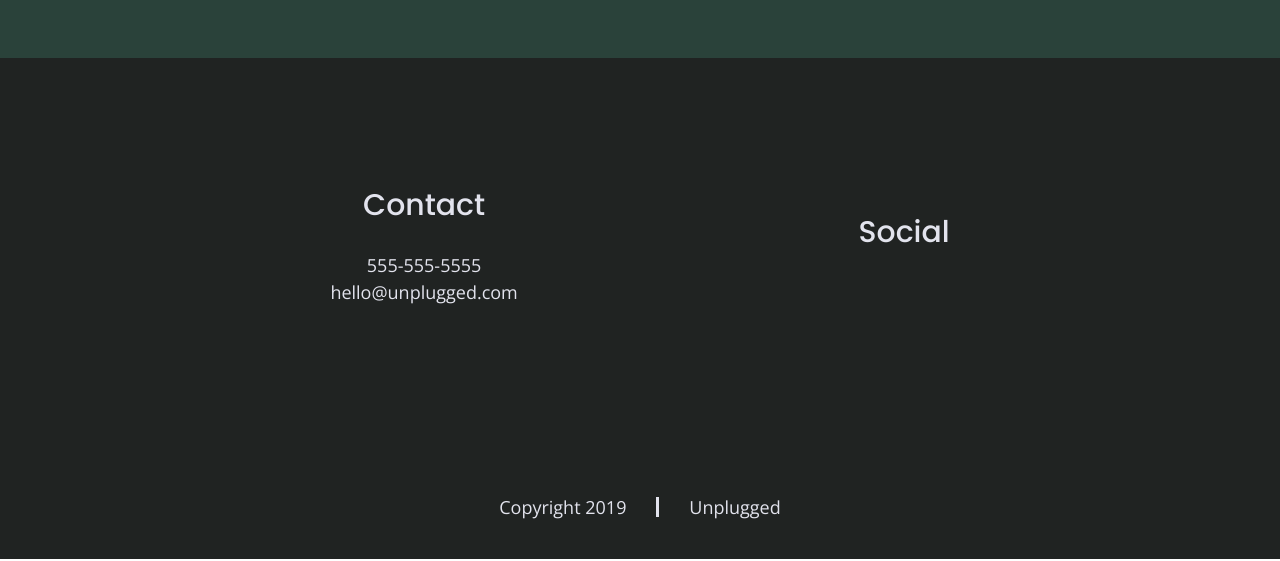
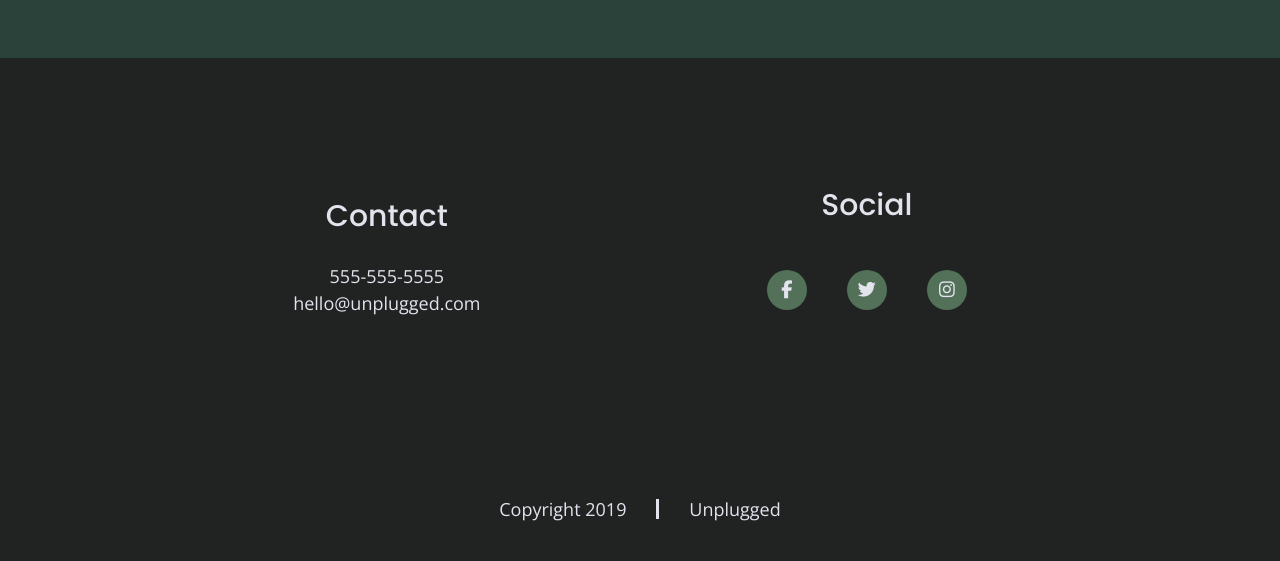
Before and after one commit to Hayley-A/unplugged-retreat, a website built with Parcel: page index.html in a window 1280 px wide. Shown: the part 2401-2962 px from the top of the page. Built offline with nearby package versions, Linux system fonts and the light colour scheme.

Commit message:
Icons styled in CSS

```diff
--- a/css/main.css
+++ b/css/main.css
@@ -229,7 +229,7 @@ footer .content-wrapper {
   flex-flow: row wrap;
   justify-content: space-between;
   align-items: center;
-  margin-bottom: 50px;
+  margin-bottom: 30px;
 
 }
 
@@ -253,9 +253,20 @@ footer .social {
 }
 
 footer .social-icons {
+  width: 100%;
   display: flex;
   justify-content: space-around;
   align-items: center;
+}
+
+footer .social-icons a {
+  display: flex;
+  width: 40px;
+  height: 40px;
+  border-radius: 40px;
+  background-color: #527158;
+  align-items: center;
+  justify-content: center;
 }
 
 footer .social-icons p {
@@ -713,6 +724,10 @@ footer .contact {
   margin-bottom: 0;
 }
 
+footer .social-icons p {
+  padding: 0 20px;
+}
+
 footer .copyright {
   max-width: 640px;
 }
--- a/index.html
+++ b/index.html
@@ -189,9 +189,9 @@
 
           <h3>Social</h3>
           <div class="social-icons">
-            <p><a href="https://www.facebook.com/yoursite" target="_blank"></a></p>
-            <p><a href="TWITTER" target="_blank"></a></p>
-            <p><a href="INSTA" target="_blank"></a></p>
+            <p><a href="https://www.facebook.com/yoursite" target="_blank"><i class="fab fa-facebook-f"></i></a></p>
+            <p><a href="TWITTER" target="_blank"><i class="fab fa-twitter"></i></a></p>
+            <p><a href="INSTA" target="_blank"><i class="fab fa-instagram"></i></a></p>
           </div>
 
         </div>
```
Also changed, not shown: about/index.html (+3 -3 lines), faq/index.html (+3 -3 lines).
